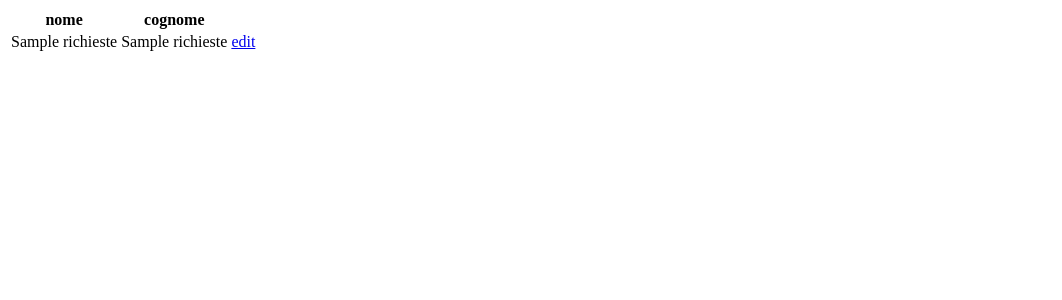
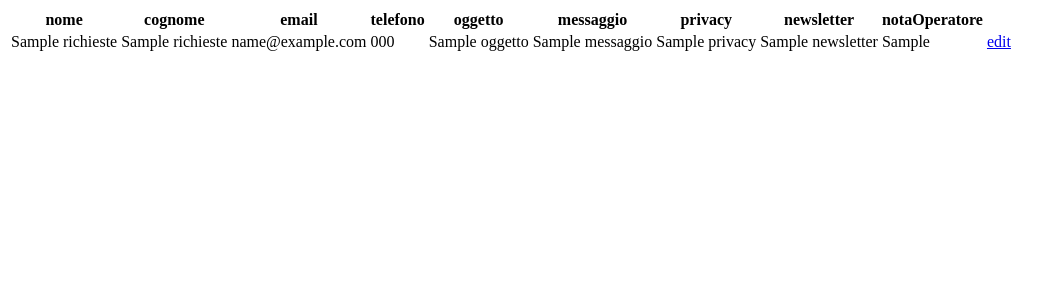
Before and after one commit to Lepo00/ContactForm-Simfony, a Symfony app: template templates/gestione-contatti.html.twig in a window 1280 px wide. Shown: the top 300 px of the page, without its empty margins (0-1062 px from the left). Run offline with Twig, Linux system fonts and the light colour scheme; the template is opened without the code that fills it: most values are stand-ins (such as "Sample title", 1, 10 or a date in 2020); some libraries are stand-ins or nearby versions.

Commit message:
notaOperatore

```diff
--- a/templates/gestione-contatti.html.twig
+++ b/templates/gestione-contatti.html.twig
@@ -12,11 +12,27 @@
         <tr>
             <th>nome</th>
             <th>cognome</th>
+            <th>email</th>
+            <th>telefono</th>
+            <th>oggetto</th>
+            <th>messaggio</th>
+            <th>privacy</th>
+            <th>newsletter</th>
+            <th>notaOperatore</th>
         </tr>
         {% for item in richieste|reverse %}
         <tr>
             <td>{{item.nome}}</td>
             <td>{{item.cognome}}</td>
+            <td>{{item.email}}</td>
+            <td>{{item.telefono}}</td>
+            <td>{{item.oggetto}}</td>
+            <td>{{item.messaggio}}</td>
+            <td>{{item.privacy}}</td>
+            <td>{{item.newsletter}}</td>
+            <td>
+                {% if item.notaOperatore %} {{item.notaOperatore}} {% else %} Vuoto {% endif %}
+            </td>
             <td><a href="edit-contatto?id={{loop.index0}}">edit</a></td>
         </tr>
         {% endfor %}
```
Also changed, not shown: src/Entity/Contatto.php (+12 -1 lines), src/Form/ContattoForm.php (+5 -4 lines).
